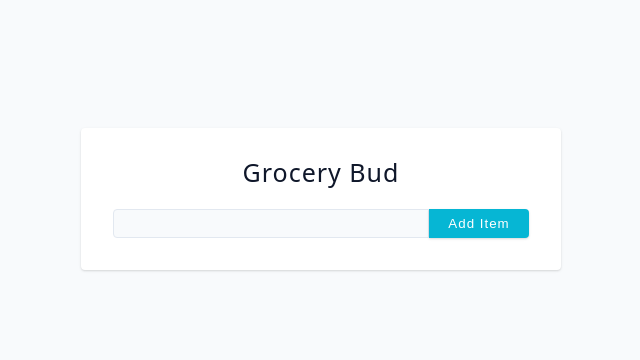
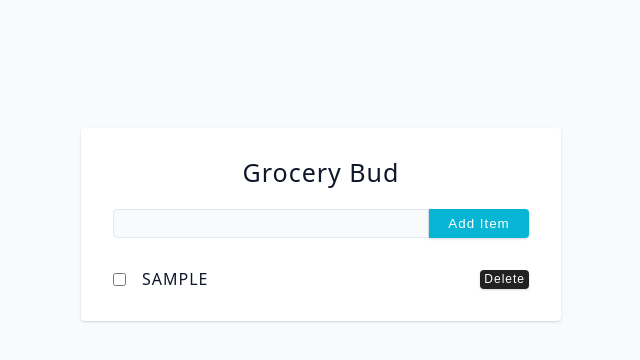
Before and after one commit to creativeloc/grocery-bud-app, a React (Vite) app: page / in a window 1280 px wide. Both pictures are taken after typing "Sample" into the empty fields and a click on the button "Add Item". Shown: the top 360 px of the page, without its empty margins (319-959 px from the left). Built offline with nearby package versions, Linux system fonts and the light colour scheme.

Commit message:
add checked item functionality

```diff
--- a/src/App.jsx
+++ b/src/App.jsx
@@ -1,6 +1,7 @@
 import { useState } from "react"
 import Form from "./Form"
 import { nanoid } from "nanoid"
+import Items from "./Items"
 
 const App = () => {
   const [items, setItems] = useState([])
@@ -14,9 +15,12 @@
     setItems([...items, newItem])
   }
 
+  const removeItem = (itemId) => {}
+
   return (
     <section className="section-center">
       <Form addItem={addItem} />
+      <Items items={items} removeItem={removeItem} />
     </section>
   )
 }
--- /dev/null
+++ b/src/Items.jsx
@@ -0,0 +1,12 @@
+import SingleItem from "./SingleItem"
+
+const Items = ({ items, removeItem }) => {
+  return (
+    <div className="items">
+      {items.map((item) => {
+        return <SingleItem key={item.id} item={item} removeItem={removeItem} />
+      })}
+    </div>
+  )
+}
+export default Items
--- /dev/null
+++ b/src/SingleItem.jsx
@@ -0,0 +1,26 @@
+import { useState } from "react"
+
+const SingleItem = ({ item, removeItem }) => {
+  const [isChecked, setIsChecked] = useState(item.completed)
+  return (
+    <div className="single-item">
+      <input
+        type="checkbox"
+        checked={isChecked}
+        onChange={() => setIsChecked(!isChecked)}
+      />
+      <p
+        style={{
+          textTransform: "uppercase",
+          textDecoration: isChecked && "line-through"
+        }}
+      >
+        {item.name}
+      </p>
+      <button type="button" className="btn remove-btn">
+        Delete
+      </button>
+    </div>
+  )
+}
+export default SingleItem
```
